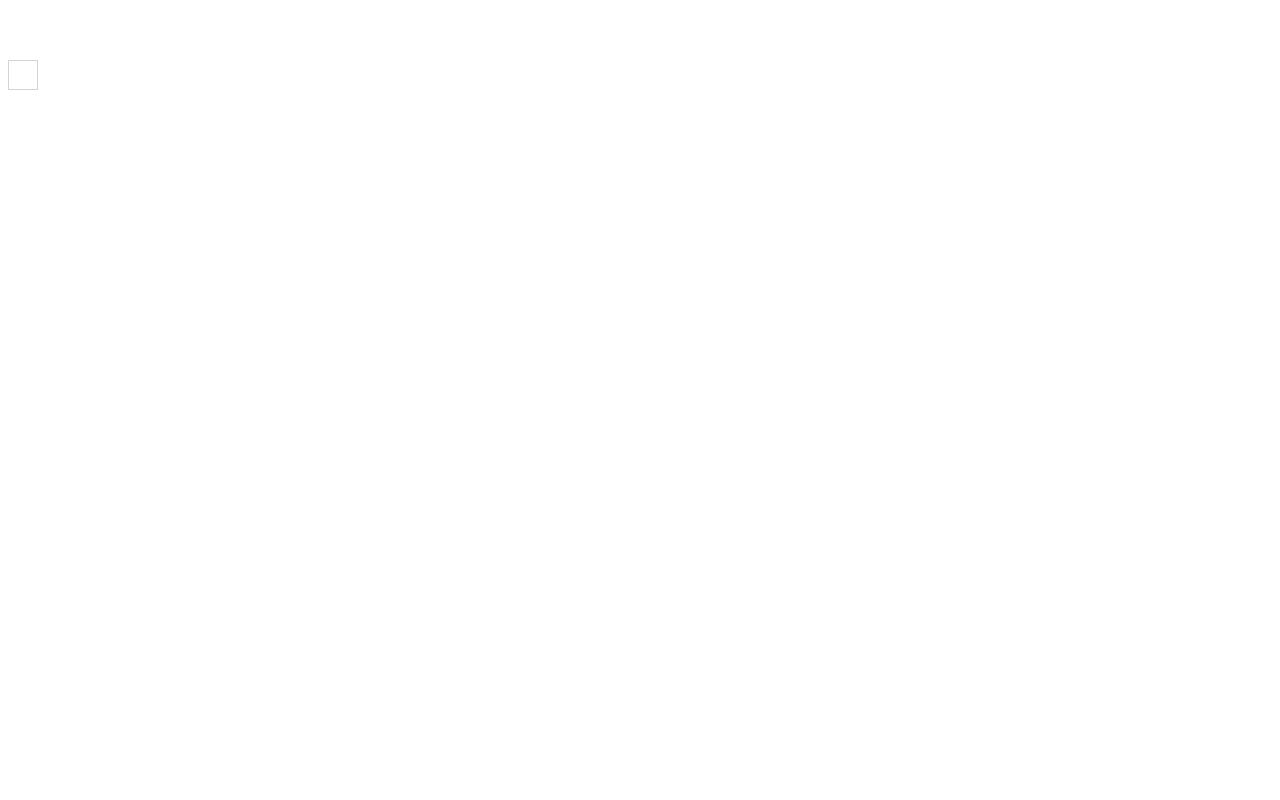
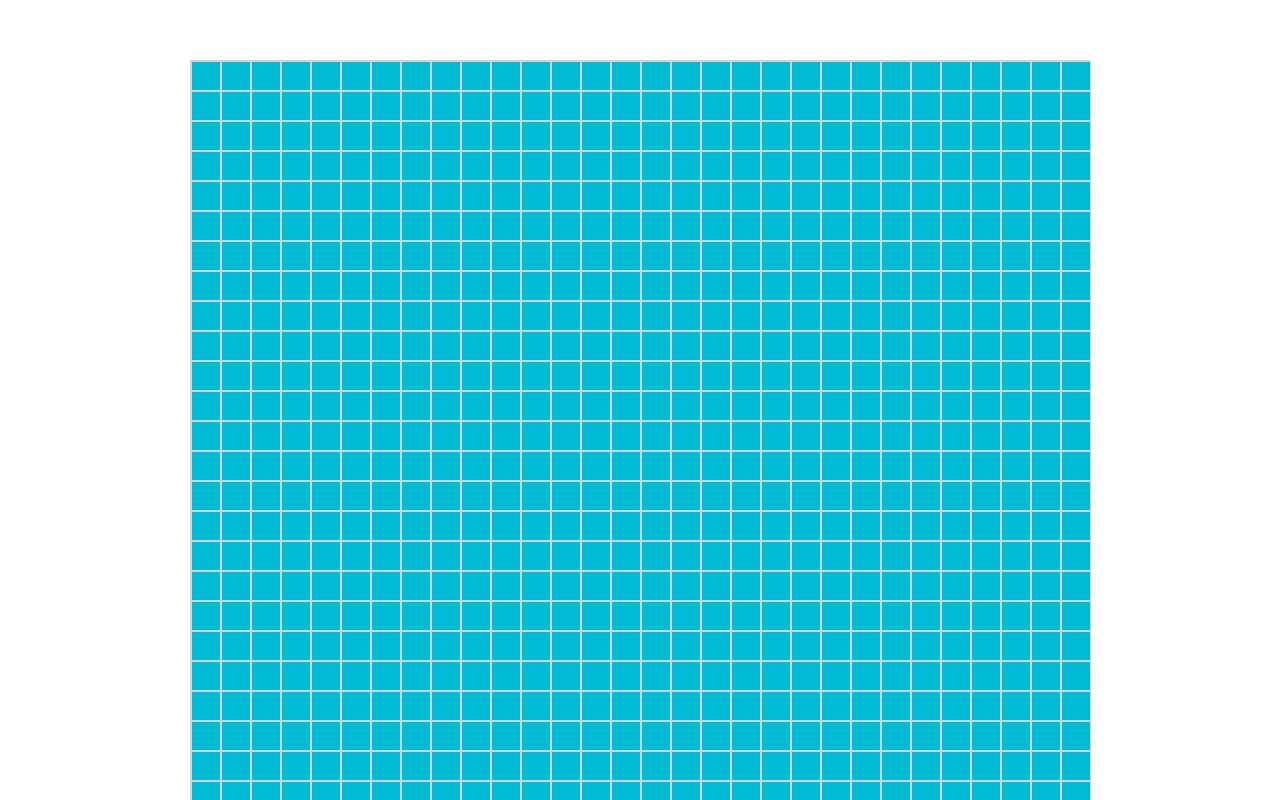
Before and after one commit to UmerSharif/vue-color-pixel, a Vue app: page /#/ in a window 1280 px wide. Shown: the top 800 px of the page. Built offline with nearby package versions, Linux system fonts and the light colour scheme.

Commit message:
coloring pixel works

```diff
--- a/src/components/Canvas.vue
+++ b/src/components/Canvas.vue
@@ -1,16 +1,19 @@
 <template>
     <div class="canvas">
-    <Pixel/>
+        <div class="pixel-class">
+        <Pixel v-for="i in 30*30" :key = "i" color="lightblue"/>
+        </div>
     </div>
 </template>
 
 <script>
 
     //import {mapGetters, mapState, mapMutations} from 'vuex'
-        import Pixel from './Pixel'
+    import Pixel from './Pixel'
+
     export default {
         name: 'Canvas',
-        components : {
+        components: {
             Pixel
         }
 
@@ -19,5 +22,18 @@
 
 <!-- Add "scoped" attribute to limit CSS to this component only -->
 <style scoped lang="scss">
+.canvas {
 
+    display: flex;
+    justify-content: center;
+    align-items: center;
+
+    .pixel-class {
+        display: flex;
+        flex-wrap: wrap;
+        width: 900px;
+    }
+
+
+}
 </style>
--- a/src/components/Pixel.vue
+++ b/src/components/Pixel.vue
@@ -1,15 +1,18 @@
 <template>
     <div class="pixel">
-
+        <div :class="['pixel', color]"></div>
     </div>
 </template>
 
 <script>
 
-    import {mapGetters, mapState, mapMutations} from 'vuex'
+    //import {mapGetters, mapState, mapMutations} from 'vuex'
 
     export default {
-        name: 'Pixel'
+        name: 'Pixel',
+        props : {
+            color : String
+        }
 
 
     }
@@ -23,4 +26,17 @@
         height: 30px;
         box-sizing: border-box;
     }
+
+    .white {
+        background-color: white;
+    }
+    .lightblue {
+        background-color: rgb(0, 188, 212);
+    }
+    .blue {
+        background-color: rgb(3, 169, 244);
+    }
+    .darkblue {
+        background-color: rgb(33, 150, 243);
+    }
 </style>
```
